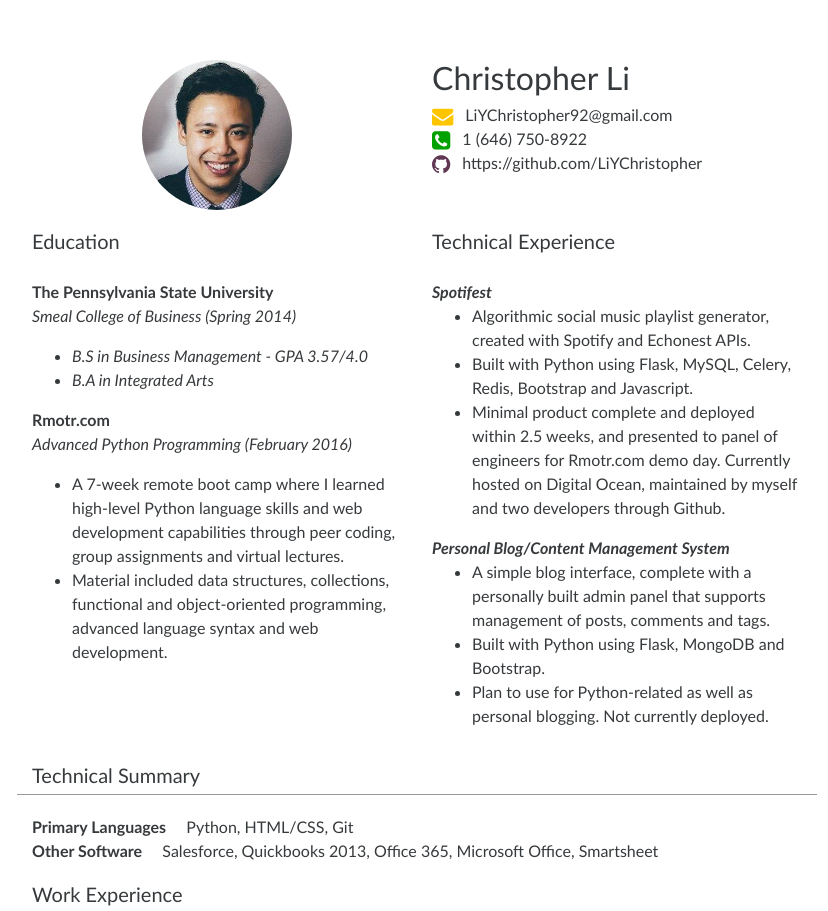
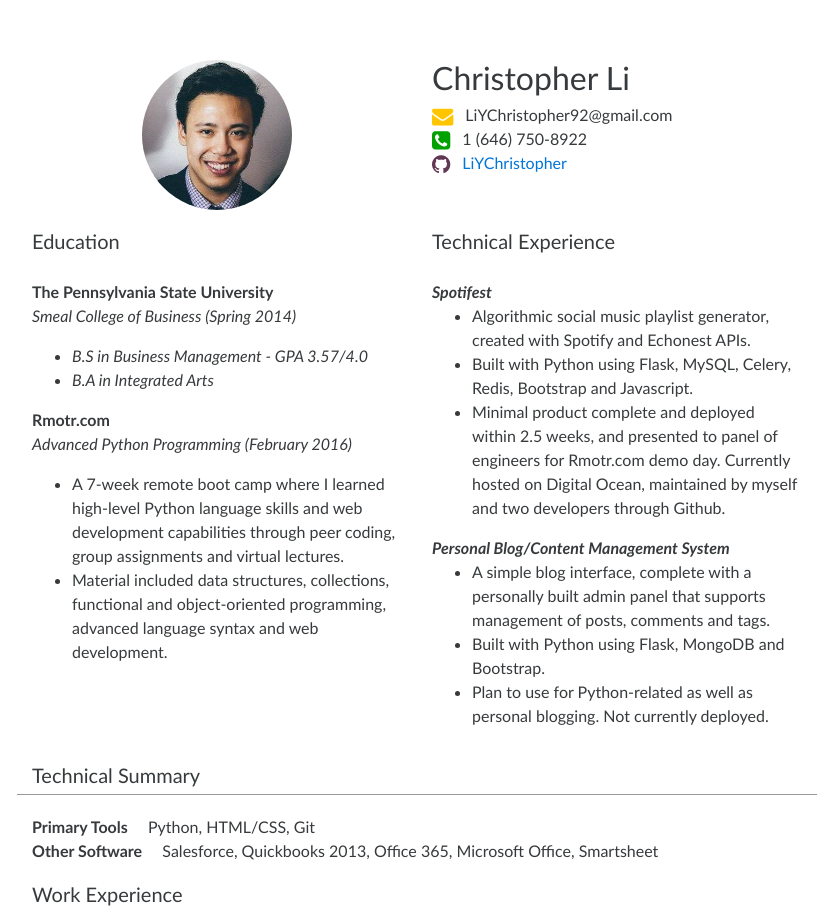
Before and after one commit to LiYChristopher/LiYChristopher.github.io, a plain HTML site: page index.html in a window 1280 px wide. Shown: the top 911 px of the page, without its empty margins (223-1051 px from the left). Drawn offline with nearby package versions, Linux system fonts and the light colour scheme.

Commit message:
changed GitHub link

```diff
--- a/index.html
+++ b/index.html
@@ -34,7 +34,7 @@
 							</h2>
 							<i class="fa fa-envelope fa-lg" style='color:#ffc600'></i>&emsp;LiYChristopher92@gmail.com<br>
 							<i class="fa fa-phone-square fa-lg" style='color:#00a100'></i>&emsp;1 (646) 750-8922 <br>
-							<i class="fa fa-github fa-lg" style='color:#613854'></i>&emsp;https://github.com/LiYChristopher<br>
+							<i class="fa fa-github fa-lg" style='color:#613854'></i>&emsp;<a href="https://github.com/LiYChristopher">LiYChristopher</a><br>
 							</div>
 						</div>
 					</div>
@@ -118,7 +118,7 @@
 			<div class='row'>
 				<div class='col-sm-12'>
 					<div class='col-container'>
-						<strong>Primary Languages</strong> &emsp; Python, HTML/CSS, Git <br>
+						<strong>Primary Tools</strong> &emsp; Python, HTML/CSS, Git <br>
 						<strong>Other Software</strong> &emsp; Salesforce, Quickbooks 2013, Office 365, Microsoft Office, Smartsheet
 					</div>
 				</div>
```
